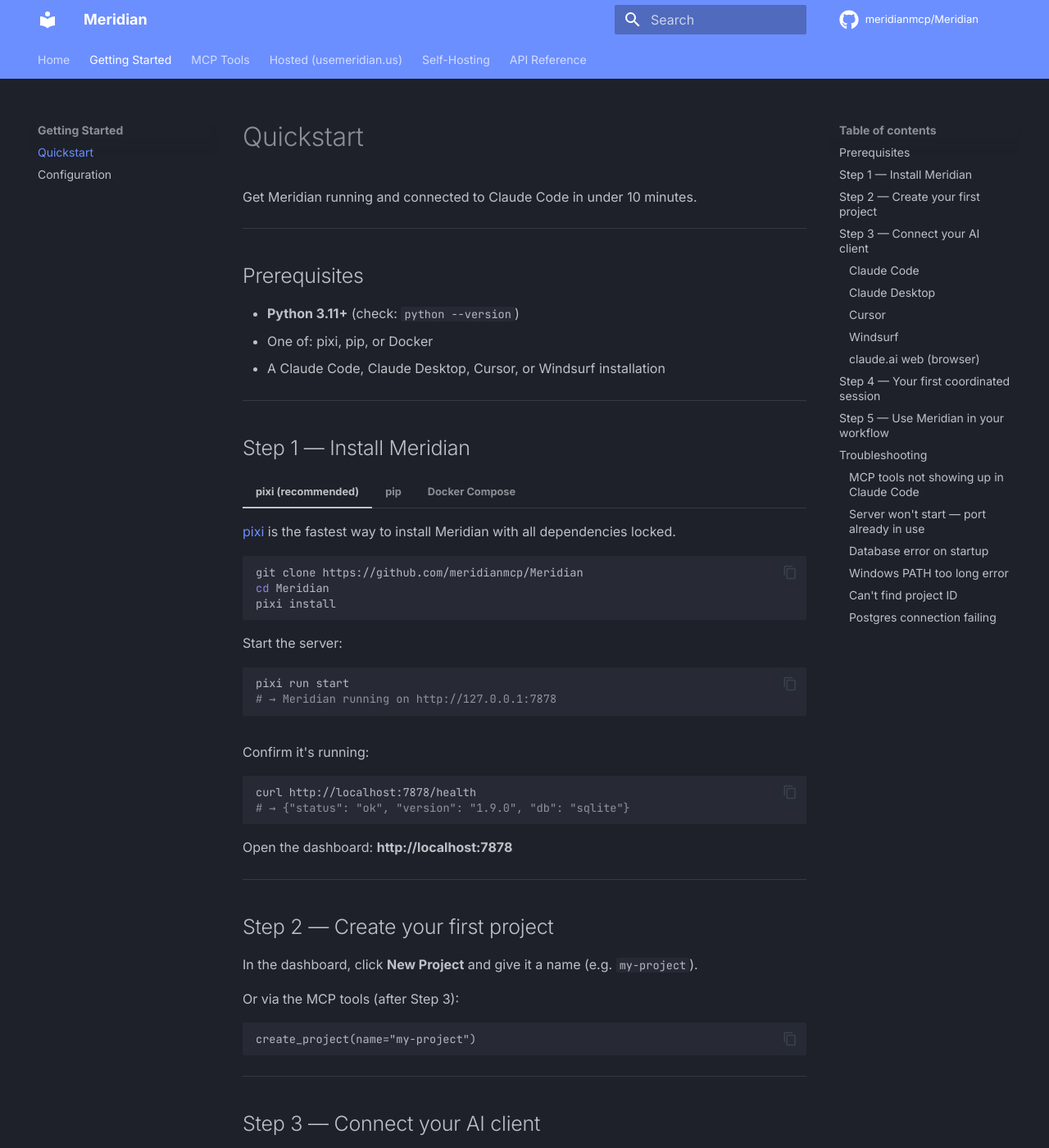
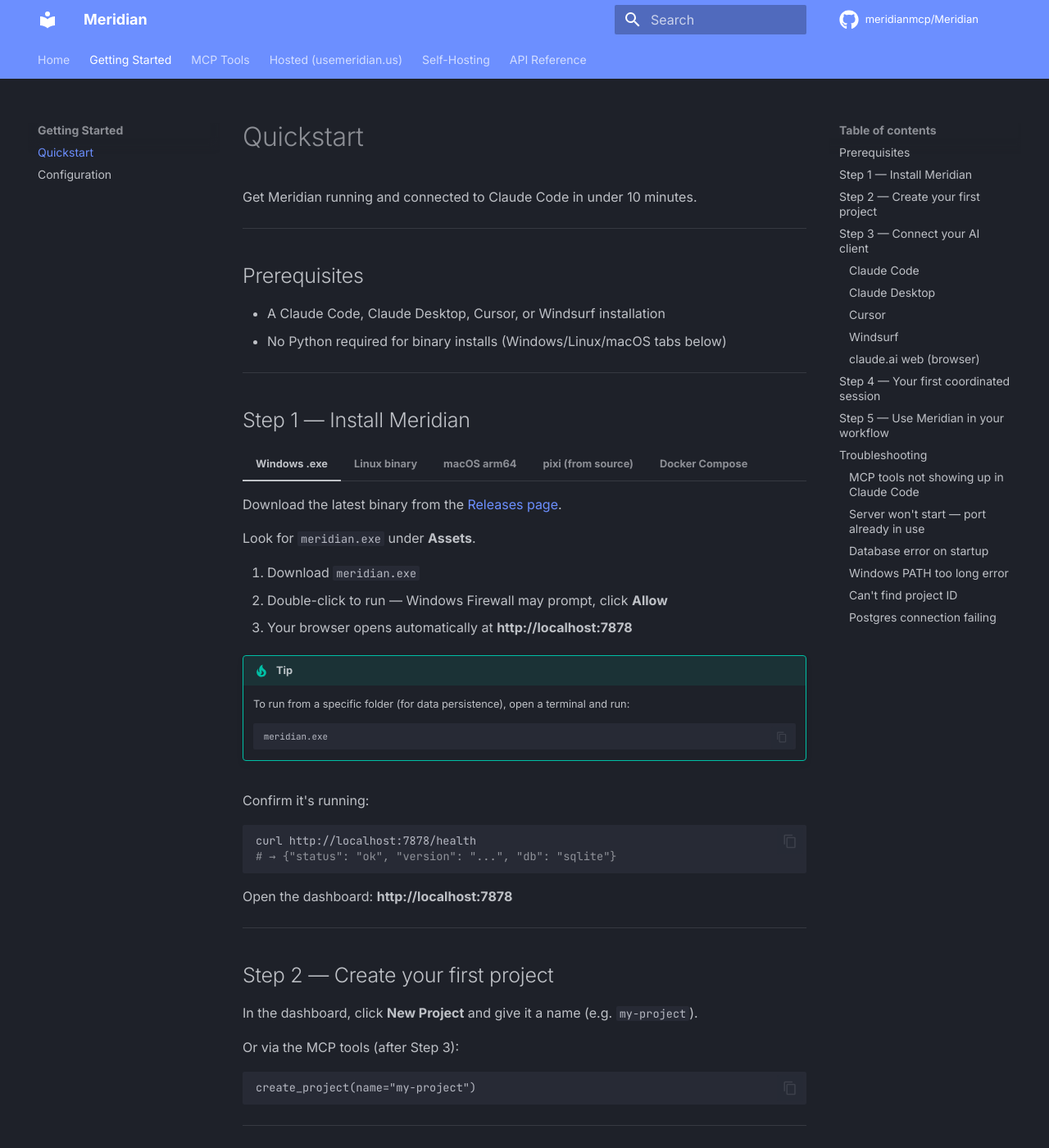
Before and after one commit to meridianmcp/Meridian, an MkDocs documentation site: the page built from docs/quickstart.md, in a window 1280 px wide and 1400 px high. Shown: the whole window at 82% size. Built offline with MkDocs 1.6.1 and Material for MkDocs 9.7.7, drawn with Linux system fonts in a browser that asks for light colours; comment, search, counter and statistics services are not loaded; some of the changed text lies outside the part shown.

Commit message:
docs: binary installer as primary quickstart tab, Mermaid diagrams, pricing fix
Quickstart (97420547):
- Add Windows .exe, Linux binary, macOS arm64 tabs before pixi/Docker
- Rename pixi tab to "pixi (from source)" — clearer for non-developers
- Remove Python 3.11+ prerequisite (not needed for binary installs)
- Update troubleshooting: binary users use ./meridian not pixi run start

Mermaid diagrams (33babd9a):
- mkdocs.yml: add mermaid custom_fences to pymdownx.superfences config
- mkdocs.yml: add mermaid CDN to extra_javascript
- docs/index.md: replace ASCII architecture diagrams with mermaid flowcharts

Pricing fix (3bc03ffb):
- docs/index.md: "$20/month — 7-day free trial" → "Standard $20 / Pro $49,
  30-day free tier, no card required"
- docs/hosted.md: trial row → "30 days, no card required"; remove 7-day
  trial from sign-up flow step 2
- onboarding.html: "7-day free trial" → "30-day free tier" throughout;
  button text: "Start X trial" → "Get started — X"

Co-Authored-By: Claude Sonnet 4.6 <noreply@anthropic.com>

````diff
--- a/docs/quickstart.md
+++ b/docs/quickstart.md
@@ -6,37 +6,70 @@ Get Meridian running and connected to Claude Code in under 10 minutes.
 
 ## Prerequisites
 
-- **Python 3.11+** (check: `python --version`)
-- One of: pixi, pip, or Docker
 - A Claude Code, Claude Desktop, Cursor, or Windsurf installation
+- No Python required for binary installs (Windows/Linux/macOS tabs below)
 
 ---
 
 ## Step 1 — Install Meridian
 
-=== "pixi (recommended)"
+=== "Windows .exe"
 
-    [pixi](https://pixi.sh) is the fastest way to install Meridian with all dependencies locked.
+    Download the latest binary from the [Releases page](https://github.com/meridianmcp/Meridian/releases/latest).
+
+    Look for `meridian.exe` under **Assets**.
+
+    1. Download `meridian.exe`
+    2. Double-click to run — Windows Firewall may prompt, click **Allow**
+    3. Your browser opens automatically at **http://localhost:7878**
+
+    !!! tip
+        To run from a specific folder (for data persistence), open a terminal and run:
+        ```
+        meridian.exe
+        ```
+
+=== "Linux binary"
+
+    Download the latest binary from the [Releases page](https://github.com/meridianmcp/Meridian/releases/latest).
+
+    Look for `meridian-linux-amd64` under **Assets**.
+
+    ```bash
+    # Download (replace X.Y.Z with the latest version)
+    curl -Lo meridian https://github.com/meridianmcp/Meridian/releases/latest/download/meridian-linux-amd64
+    chmod +x meridian
+    ./meridian
+    # → Meridian running on http://127.0.0.1:7878
+    ```
+
+=== "macOS arm64"
+
+    Download the latest binary from the [Releases page](https://github.com/meridianmcp/Meridian/releases/latest).
+
+    Look for `meridian-macos-arm64` under **Assets**.
+
+    ```bash
+    # Download (replace X.Y.Z with the latest version)
+    curl -Lo meridian https://github.com/meridianmcp/Meridian/releases/latest/download/meridian-macos-arm64
+    chmod +x meridian
+    # macOS may quarantine the binary — remove the quarantine flag:
+    xattr -d com.apple.quarantine meridian 2>/dev/null || true
+    ./meridian
+    # → Meridian running on http://127.0.0.1:7878
+    ```
+
+=== "pixi (from source)"
+
+    [pixi](https://pixi.sh) installs all dependencies in a locked environment. Best for contributors or power users.
+
+    **Requires Python 3.11+**
 
     ```bash
     git clone https://github.com/meridianmcp/Meridian
     cd Meridian
     pixi install
-    ```
-
-    Start the server:
-    ```bash
     pixi run start
-    # → Meridian running on http://127.0.0.1:7878
-    ```
-
-=== "pip"
-
-    ```bash
-    git clone https://github.com/meridianmcp/Meridian
-    cd Meridian
-    pip install -e ".[full]"
-    python -m meridian
     # → Meridian running on http://127.0.0.1:7878
     ```
 
@@ -54,7 +87,7 @@ Get Meridian running and connected to Claude Code in under 10 minutes.
 Confirm it's running:
 ```bash
 curl http://localhost:7878/health
-# → {"status": "ok", "version": "1.9.0", "db": "sqlite"}
+# → {"status": "ok", "version": "...", "db": "sqlite"}
 ```
 
 Open the dashboard: **http://localhost:7878**
@@ -222,7 +255,10 @@ get_tasks(project_id="...", limit=20)
 ### Server won't start — port already in use
 
 ```bash
-# Change the port
+# Change the port (binary)
+MERIDIAN_PORT=7879 ./meridian
+
+# Change the port (pixi)
 MERIDIAN_PORT=7879 pixi run start
 ```
 
--- a/mkdocs.yml
+++ b/mkdocs.yml
@@ -29,6 +29,9 @@ theme:
 extra_css:
   - stylesheets/extra.css
 
+extra_javascript:
+  - https://cdn.jsdelivr.net/npm/mermaid/dist/mermaid.min.js
+
 nav:
   - Home: index.md
   - Getting Started:
@@ -42,7 +45,11 @@ nav:
 markdown_extensions:
   - admonition
   - pymdownx.details
-  - pymdownx.superfences
+  - pymdownx.superfences:
+      custom_fences:
+        - name: mermaid
+          class: mermaid
+          format: !!python/name:pymdownx.superfences.fence_code_format
   - pymdownx.highlight:
       anchor_linenums: true
   - pymdownx.inlinehilite
````
Also changed, not shown: other parts of docs/quickstart.md (+1 -1 lines), docs/hosted.md (+3 -3 lines), docs/index.md (+29 -48 lines), 1 other file.
